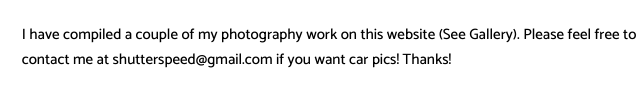
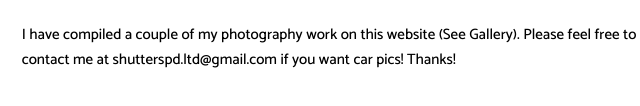
Before and after one commit to edisonmndza/edisonmndza.github.io, a plain HTML site: page seng-513/about.html in a window 1280 px wide. Shown: the part 282-388 px from the top of the page, 481-1121 px from the left. Drawn offline with Linux system fonts and the light colour scheme.

Commit message:
changed email in about

```diff
--- a/seng-513/about.html
+++ b/seng-513/about.html
@@ -23,7 +23,7 @@
             <br>
             <p>Hi! I am a current Computer Science Student at the University of Calgary. I have been a gear head for about 5 years now and got in to photography a few years after. I enjoy cruising, going to car meets and taking pictures of cars.</p>
             <br>
-            <p>I have compiled a couple of my photography work on this website (See Gallery). Please feel free to contact me at shutterspeed@gmail.com if you want car pics! Thanks!</p>
+            <p>I have compiled a couple of my photography work on this website (See Gallery). Please feel free to contact me at shutterspd.ltd@gmail.com if you want car pics! Thanks!</p>
         </div>
         <div class="about-profile">
             <img src="images/profile.jpg" alt="profile" style="max-width: 100%;">
```
Also changed, not shown: seng-513/index.html (+0 -2 lines), 2 other files.
